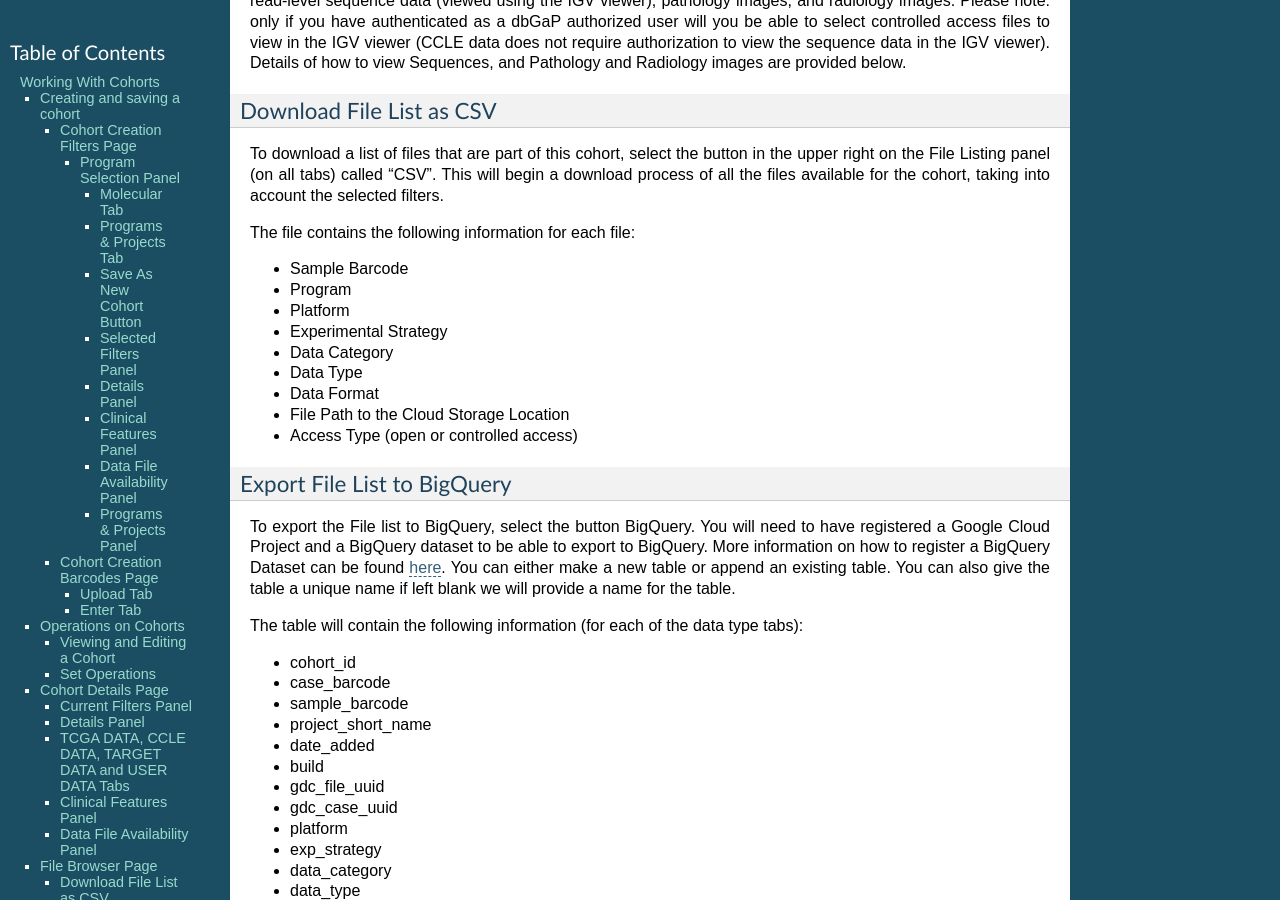
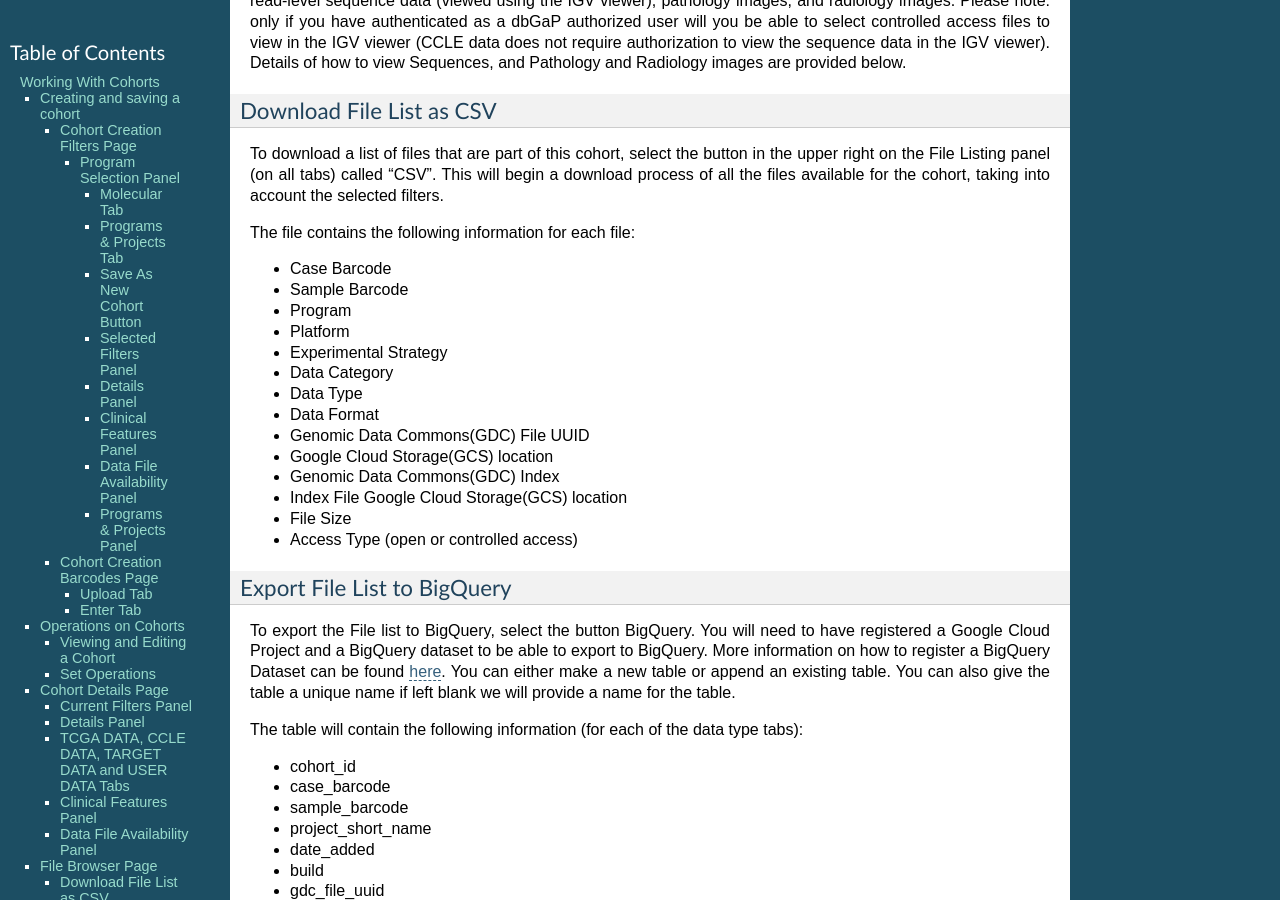
Before and after one commit to isb-cgc/readthedocs, a Sphinx documentation site: the page built from docs/source/sections/webapp/Saved-Cohorts.rst, in a window 1280 px wide and 900 px high, scrolled down 9285 px. Built offline with Sphinx 7.4.7, drawn with Linux system fonts in a browser that asks for light colours; pages that are not in the unit, such as notebooks, are missing from menus.

Commit message:
updated csv list download

```diff
--- a/docs/source/sections/webapp/Saved-Cohorts.rst
+++ b/docs/source/sections/webapp/Saved-Cohorts.rst
@@ -415,6 +415,7 @@ To download a list of files that are part of this cohort, select the button in t
 
 The file contains the following information for each file:
 
+* Case Barcode
 * Sample Barcode
 * Program
 * Platform
@@ -422,7 +423,11 @@ The file contains the following information for each file:
 * Data Category
 * Data Type
 * Data Format
-* File Path to the Cloud Storage Location
+* Genomic Data Commons(GDC) File UUID
+* Google Cloud Storage(GCS) location
+* Genomic Data Commons(GDC) Index
+* Index File Google Cloud Storage(GCS) location
+* File Size
 * Access Type (open or controlled access)
 
 
```
